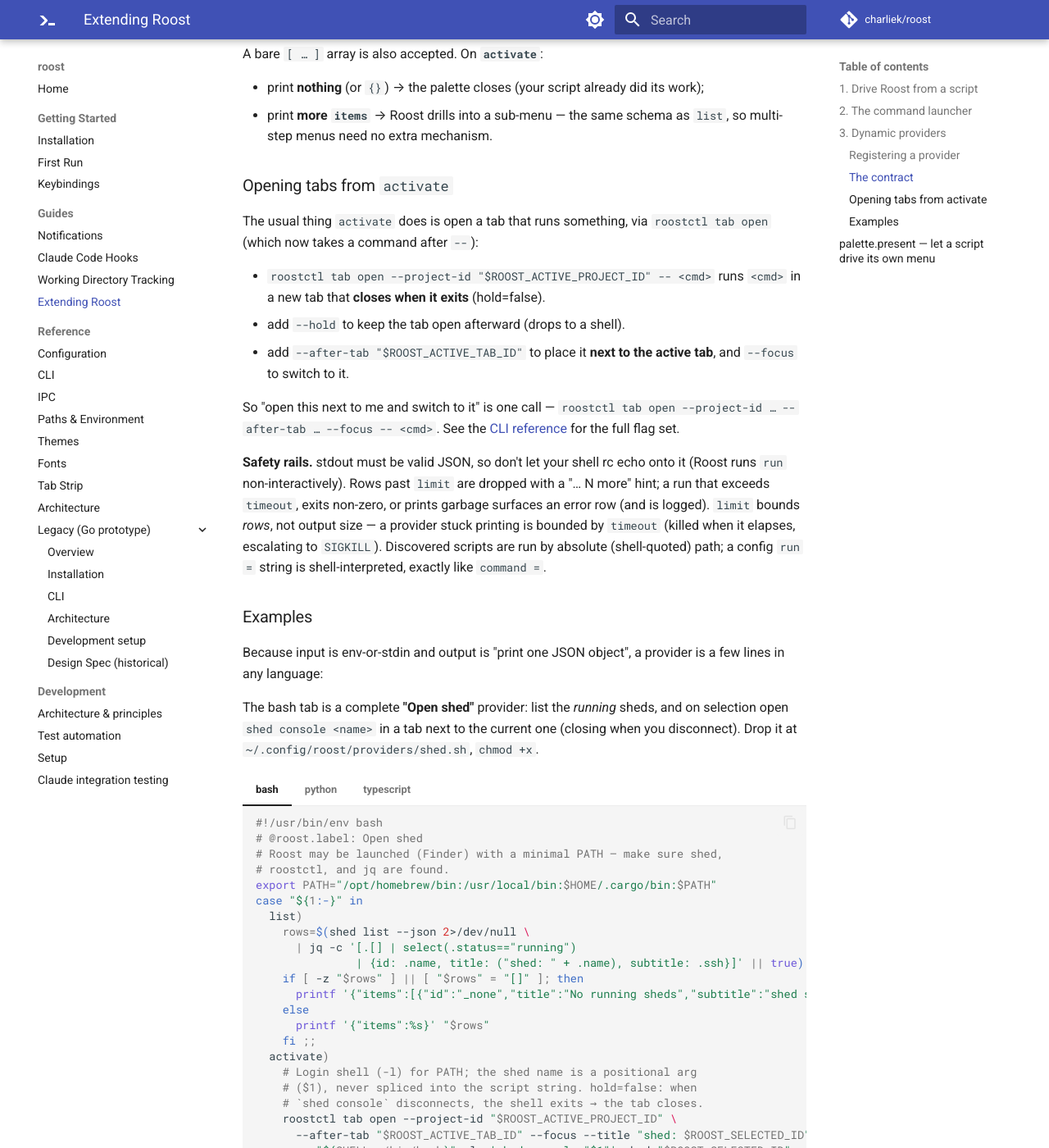
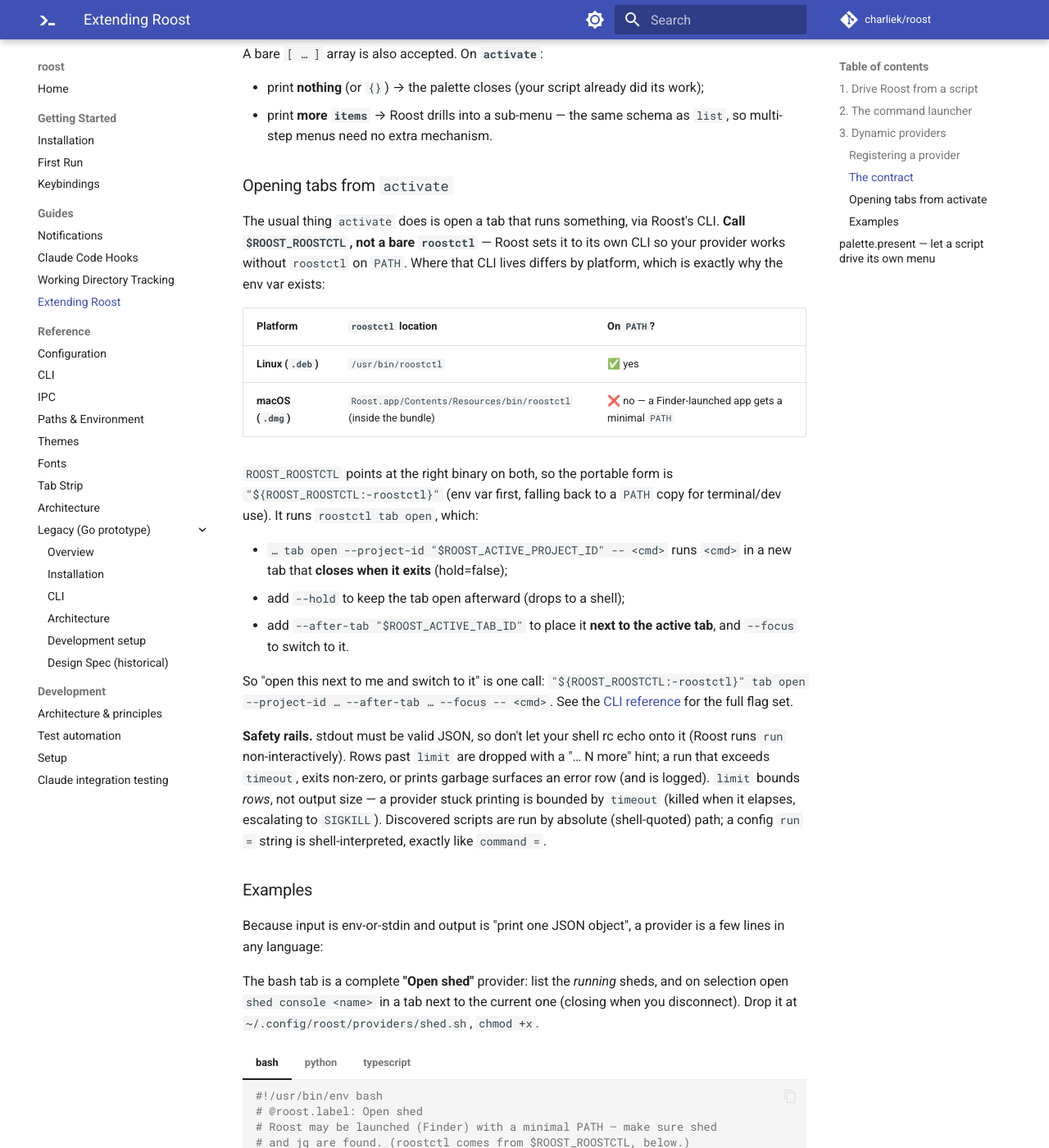
Before and after one commit to charliek/roost, an MkDocs documentation site: the page built from docs/guides/extending.md, in a window 1280 px wide and 1400 px high, scrolled down 3302 px. Shown: the whole window at 82% size. Built offline with MkDocs 1.6.1 and Material for MkDocs 9.7.7, drawn with Linux system fonts in a browser that asks for light colours; comment, search, counter and statistics services are not loaded; some of the changed text lies outside the part shown.

Commit message:
feat(provider): inject ROOST_ROOSTCTL so providers find roostctl off PATH
Provider scripts that shell out to `roostctl tab open` couldn't find the
binary when Roost was launched from Finder on Mac: the .dmg bundles
roostctl inside the app (`Contents/Resources/bin/roostctl`), off PATH,
and a GUI-launched app inherits only a minimal PATH. The Linux .deb
installs /usr/bin/roostctl on PATH, so the gap was Mac-specific but the
fix is unified.

Roost now resolves its own roostctl and hands providers its absolute
path via a new ROOST_ROOSTCTL env var; scripts use
"${ROOST_ROOSTCTL:-roostctl}". Linux resolves a canonicalized sibling
of current_exe (requiring the executable bit, mirroring provider
discovery); Mac resolves the bundled CLI via Bundle.main.resourceURL.
When neither resolves, any inherited ROOST_ROOSTCTL is stripped so the
script's PATH fallback fires instead of leaking a stale value.

Docs: extending.md documents the var + the Mac/Linux location split and
updates the bash/python/ts examples; cli.md adds a 'Where roostctl lives'
section and the env-var row.

Co-Authored-By: Claude Opus 4.8 <noreply@anthropic.com>

````diff
--- a/docs/guides/extending.md
+++ b/docs/guides/extending.md
@@ -129,7 +129,9 @@ is convenient:
 
 - **Env vars:** `ROOST_SOCKET`, `ROOST_PROVIDER_PHASE`, `ROOST_QUERY`,
   `ROOST_ACTIVE_TAB_ID`, `ROOST_ACTIVE_PROJECT_ID`, `ROOST_ACTIVE_CWD`,
-  `ROOST_ACTIVE_TITLE`, and on activate `ROOST_SELECTED_ID`.
+  `ROOST_ACTIVE_TITLE`, `ROOST_ROOSTCTL` (absolute path to Roost's own
+  `roostctl` — [see below](#opening-tabs-from-activate)), and on activate
+  `ROOST_SELECTED_ID`.
 - **Stdin JSON:**
   ```json
   { "v": 1, "phase": "activate", "selected_id": "api", "query": "ap",
@@ -162,17 +164,29 @@ A bare `[ … ]` array is also accepted. On **`activate`**:
 ### Opening tabs from `activate`
 
 The usual thing `activate` does is open a tab that runs something, via
-`roostctl tab open` (which now takes a command after `--`):
+Roost's CLI. **Call `$ROOST_ROOSTCTL`, not a bare `roostctl`** — Roost
+sets it to its own CLI so your provider works without `roostctl` on
+`PATH`. Where that CLI lives differs by platform, which is exactly why
+the env var exists:
 
-- `roostctl tab open --project-id "$ROOST_ACTIVE_PROJECT_ID" -- <cmd>` runs
-  `<cmd>` in a new tab that **closes when it exits** (hold=false).
-- add `--hold` to keep the tab open afterward (drops to a shell).
+| Platform | `roostctl` location | On `PATH`? |
+|---|---|---|
+| **Linux (`.deb`)** | `/usr/bin/roostctl` | ✅ yes |
+| **macOS (`.dmg`)** | `Roost.app/Contents/Resources/bin/roostctl` (inside the bundle) | ❌ no — a Finder-launched app gets a minimal `PATH` |
+
+`ROOST_ROOSTCTL` points at the right binary on both, so the portable form
+is `"${ROOST_ROOSTCTL:-roostctl}"` (env var first, falling back to a
+`PATH` copy for terminal/dev use). It runs `roostctl tab open`, which:
+
+- `… tab open --project-id "$ROOST_ACTIVE_PROJECT_ID" -- <cmd>` runs `<cmd>`
+  in a new tab that **closes when it exits** (hold=false);
+- add `--hold` to keep the tab open afterward (drops to a shell);
 - add `--after-tab "$ROOST_ACTIVE_TAB_ID"` to place it **next to the active
   tab**, and `--focus` to switch to it.
 
-So "open this next to me and switch to it" is one call —
-`roostctl tab open --project-id … --after-tab … --focus -- <cmd>`. See the
-[CLI reference](../reference/cli.md) for the full flag set.
+So "open this next to me and switch to it" is one call:
+`"${ROOST_ROOSTCTL:-roostctl}" tab open --project-id … --after-tab … --focus -- <cmd>`.
+See the [CLI reference](../reference/cli.md) for the full flag set.
 
 **Safety rails.** stdout must be valid JSON, so don't let your shell rc
 echo onto it (Roost runs `run` non-interactively). Rows past `limit` are
@@ -198,8 +212,8 @@ current one (closing when you disconnect). Drop it at
     ```bash
     #!/usr/bin/env bash
     # @roost.label: Open shed
-    # Roost may be launched (Finder) with a minimal PATH — make sure shed,
-    # roostctl, and jq are found.
+    # Roost may be launched (Finder) with a minimal PATH — make sure shed
+    # and jq are found. (roostctl comes from $ROOST_ROOSTCTL, below.)
     export PATH="/opt/homebrew/bin:/usr/local/bin:$HOME/.cargo/bin:$PATH"
     case "${1:-}" in
       list)
@@ -212,10 +226,12 @@ current one (closing when you disconnect). Drop it at
           printf '{"items":%s}' "$rows"
         fi ;;
       activate)
-        # Login shell (-l) for PATH; the shed name is a positional arg
-        # ($1), never spliced into the script string. hold=false: when
-        # `shed console` disconnects, the shell exits → the tab closes.
-        roostctl tab open --project-id "$ROOST_ACTIVE_PROJECT_ID" \
+        # $ROOST_ROOSTCTL is Roost's own CLI (bundled off-PATH on Mac);
+        # fall back to a PATH copy for terminal/dev runs. Login shell (-l)
+        # for PATH; the shed name is a positional arg ($1), never spliced
+        # into the script string. hold=false: when `shed console`
+        # disconnects, the shell exits → the tab closes.
+        "${ROOST_ROOSTCTL:-roostctl}" tab open --project-id "$ROOST_ACTIVE_PROJECT_ID" \
           --after-tab "$ROOST_ACTIVE_TAB_ID" --focus --title "shed: $ROOST_SELECTED_ID" \
           -- "${SHELL:-/bin/bash}" -lc 'shed console "$1"' shed "$ROOST_SELECTED_ID" ;;
     esac
@@ -237,8 +253,9 @@ current one (closing when you disconnect). Drop it at
         json.dump({"items": items}, sys.stdout)
     else:
         tab = inp["active_tab"]
+        roostctl = os.environ.get("ROOST_ROOSTCTL", "roostctl")  # Roost's own CLI
         # Pass the shed name as a positional arg ($1), not interpolated.
-        subprocess.run(["roostctl", "tab", "open", "--project-id", tab["project_id"],
+        subprocess.run([roostctl, "tab", "open", "--project-id", tab["project_id"],
                         "--after-tab", tab["id"], "--focus",
                         "--", "/bin/bash", "-lc", 'shed console "$1"', "shed", inp["selected_id"]])
     ```
@@ -258,8 +275,9 @@ current one (closing when you disconnect). Drop it at
       }));
     } else {
       const t = inp.active_tab;
+      const roostctl = process.env.ROOST_ROOSTCTL ?? "roostctl";  // Roost's own CLI
       // Shed name as a positional arg ($1), not interpolated into the script.
-      execFileSync("roostctl", ["tab", "open", "--project-id", t.project_id,
+      execFileSync(roostctl, ["tab", "open", "--project-id", t.project_id,
         "--after-tab", t.id, "--focus", "--", "/bin/bash", "-lc", 'shed console "$1"', "shed", inp.selected_id]);
     }
     ```
````
Also changed, not shown: other parts of docs/guides/extending.md (+1 -1 lines), docs/reference/cli.md (+18 -0 lines), 5 other files.
